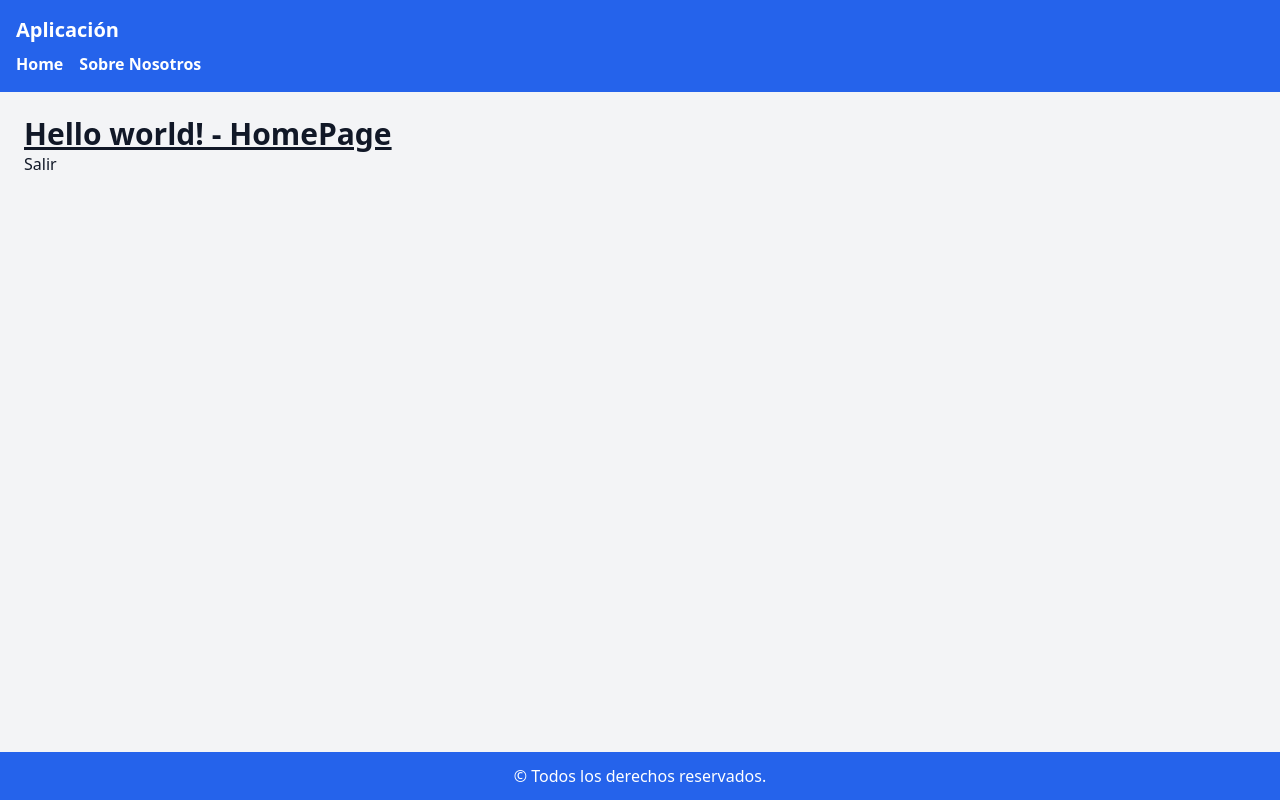
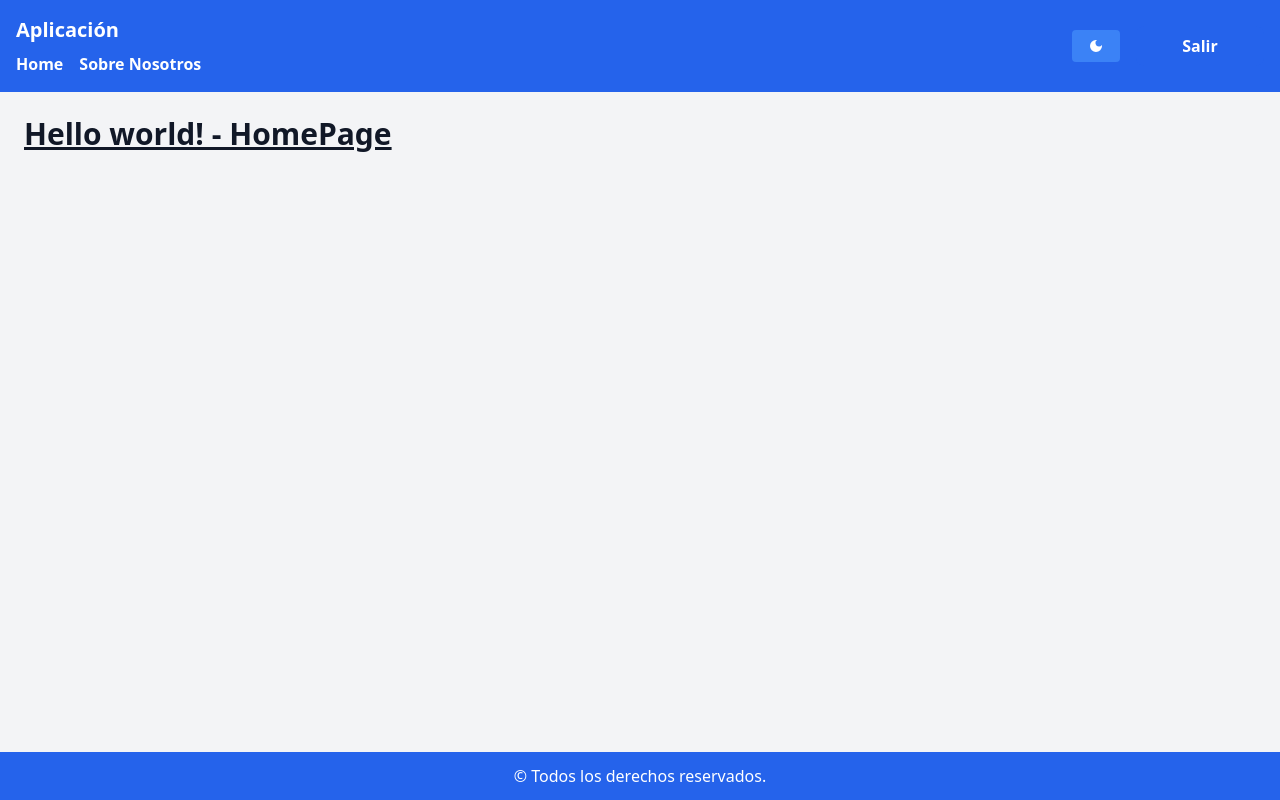
Before and after one commit to JonaPierini/app-idrica, a React (Vite) app: page /home in a window 1280 px wide. Built offline with nearby package versions, Linux system fonts and the light colour scheme; sample sign-in values are in the browser's storage.

Commit message:
feat: dark mode with icons

```diff
--- a/package.json
+++ b/package.json
@@ -15,6 +15,7 @@
     "react": "^18.3.1",
     "react-dom": "^18.3.1",
     "react-i18next": "^15.4.0",
+    "react-icons": "^5.4.0",
     "react-redux": "^9.2.0",
     "react-router": "^7.1.2"
   },
--- a/src/components/navbar/NavBar.tsx
+++ b/src/components/navbar/NavBar.tsx
@@ -1,7 +1,9 @@
 import { useTranslation } from "react-i18next";
 import { useDispatch, useSelector } from "react-redux";
-import { RootState, setCurrentLocal, toggleMode } from "../../store";
+import { logout, RootState, setCurrentLocal, toggleMode } from "../../store";
 import { Link } from "react-router";
+import { Button } from "../button/Button";
+import { MdDarkMode, MdOutlineDarkMode } from "react-icons/md";
 
 export const NavBar = () => {
   const dispatch = useDispatch();
@@ -34,6 +36,19 @@ export const NavBar = () => {
           </ul>
         </nav>
       </div>
+      <div className="ml-auto flex gap-4 items-center">
+        <button
+          onClick={() => dispatch(toggleMode())}
+          className="px-4 py-2 bg-blue-500 text-white rounded hover:bg-blue-600 dark:hover:bg-blue-400"
+        >
+          {isDarkMode ? (
+            <MdOutlineDarkMode className="text-white" />
+          ) : (
+            <MdDarkMode className="text-white" />
+          )}
+        </button>
+        <Button title={t("logOut_message")} action={() => dispatch(logout())} />
+      </div>
     </header>
   );
 };
--- a/src/locales/en-US.json
+++ b/src/locales/en-US.json
@@ -1,6 +1,7 @@
 {
+  "app_message": "App",
   "logIn_message": "Log In",
-  "app_message": "App",
+  "logOut_message": "Log Out",
   "home_message": "Home",
   "about_message": "About",
   "copyright_message": "© All rights reserved."
--- a/src/locales/es-ES.json
+++ b/src/locales/es-ES.json
@@ -1,6 +1,7 @@
 {
   "app_message": "Aplicación",
   "logIn_message": "Ingresar",
+  "logOut_message": "Salir",
   "home_message": "Home",
   "about_message": "Sobre Nosotros",
   "copyright_message": "© Todos los derechos reservados."
--- a/src/pages/home/HomePage.tsx
+++ b/src/pages/home/HomePage.tsx
@@ -1,12 +1,7 @@
-import { useDispatch } from "react-redux";
-import { logout } from "../../store";
-
 export const HomePage = () => {
-  const dispatch = useDispatch();
   return (
     <div>
       <h1 className="text-3xl font-bold underline">Hello world! - HomePage</h1>
-      <button onClick={() => dispatch(logout())}>Salir</button>
     </div>
   );
 };
```
Also changed, not shown: 1 other file (tests, documents, lock files or other folders).
